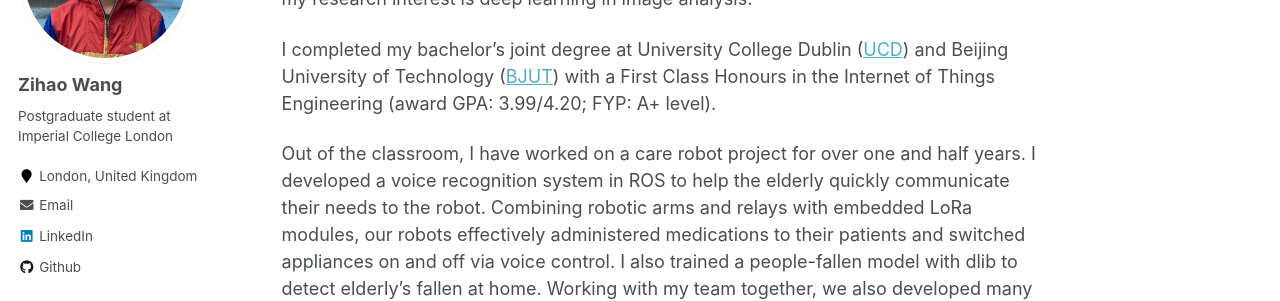
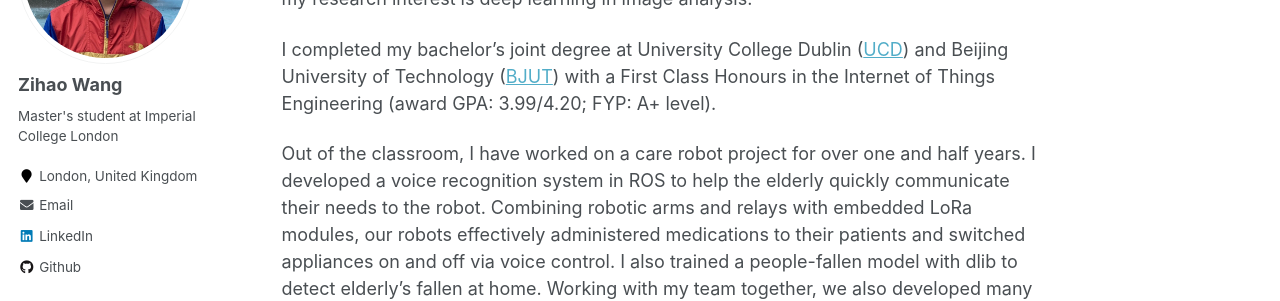
Before and after one commit to wzh1998/wzh1998.github.io, a Jekyll site: the page built from _pages/about.md, in a window 1280 px wide. Shown: the part 229-530 px from the top of the page. Built offline with Jekyll 4.4.1, drawn with Linux system fonts in a browser that asks for light colours.

Commit message:
updated personal info

```diff
--- a/_config.yml
+++ b/_config.yml
@@ -82,7 +82,7 @@ analytics:
 author:
   name             : "Zihao Wang"
   avatar           : "profile.png"
-  bio              : "Postgraduate student at Imperial College London"
+  bio              : "Master's student at Imperial College London"
   location         : "London, United Kingdom"
   employer         :
   pubmed           : # "https://www.ncbi.nlm.nih.gov/pubmed/?term=john+snow"
```
